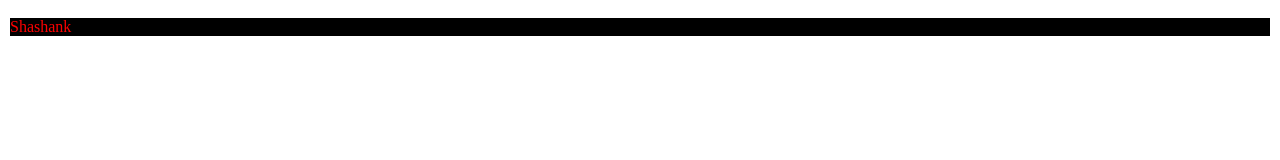
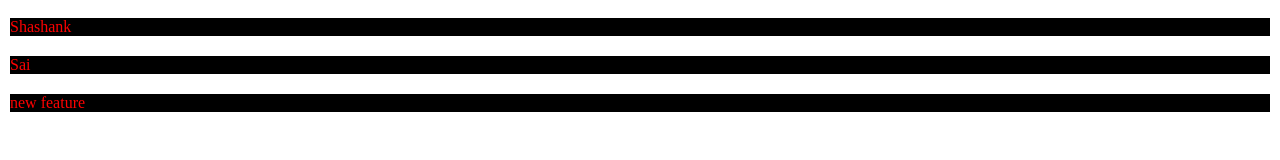
Before and after one commit to SaiShashank10-dev/localrepo, a plain HTML site: page index.html in a window 1280 px wide. Drawn offline with Linux system fonts and the light colour scheme.

Commit message:
new Feature

```diff
--- a/index.html
+++ b/index.html
@@ -8,5 +8,7 @@
 </head>
 <body>
     <p>Shashank</p>
+    <p>Sai</p>
+    <p>new feature</p>
 </body>
 </html>
```
